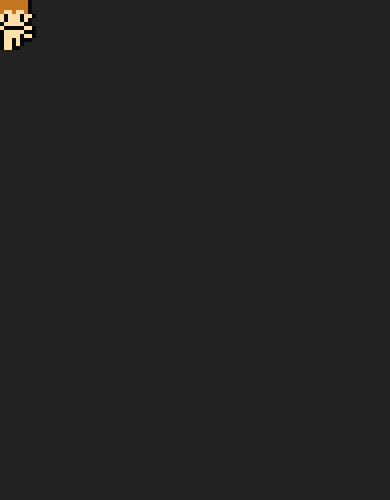
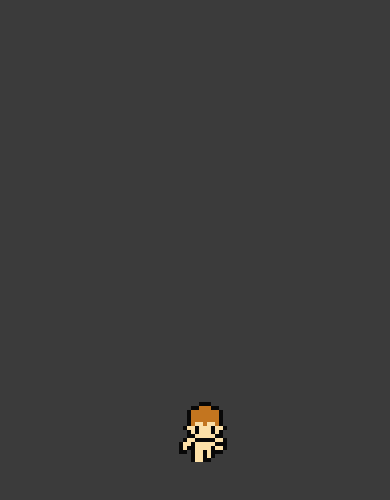
Before and after one commit to JayyTime/game-base, an Angular app: page / in a window 390 px wide. Shown: the top 500 px of the page. Built offline with nearby package versions, Linux system fonts and the light colour scheme.

Commit message:
bewegung & animation funktionieren

```diff
--- a/src/app/characters/player/player.component.html
+++ /dev/null
@@ -1 +0,0 @@
-<div class="character" placeholder="character"></div>
--- a/src/app/characters/player/player.component.scss
+++ /dev/null
@@ -1,8 +0,0 @@
-.character {
-  height: 16px;
-  width: 16px;
-  image-rendering: pixelated;
-  background-image: url("../../../assets/nackter-mann-sprite.png");
-  background-repeat: no-repeat;
-  transform: scale(4);
-}
--- a/src/app/characters/player/player.component.ts
+++ /dev/null
@@ -1,65 +0,0 @@
-import { Component, HostListener } from '@angular/core';
-
-@Component({
-  selector: 'app-player',
-  standalone: true,
-  imports: [],
-  templateUrl: './player.component.html',
-  styleUrl: './player.component.scss',
-})
-export class PlayerComponent {
-  position = { x: 500, y: 500 };
-  frameIndex = 0; // Aktueller Frame der Animation
-  totalFrames = 3; // Gesamtzahl der Frames in der Gehanimation
-  frameWidthAndHeight = 16; // Breite eines Frames
-  direction = 0;
-
-  ngOnInit(): void {
-    this.loop();
-  }
-
-  @HostListener('window:keydown', ['$event'])
-  handleKeyboardEvent(event: KeyboardEvent) {
-    const speed = 5;
-    switch (event.key) {
-      case 'w':
-        this.position.y -= speed;
-        this.direction = 3;
-        this.animate();
-        break;
-      case 's':
-        this.position.y += speed;
-        this.direction = 0;
-        this.animate();
-        break;
-      case 'a':
-        this.position.x -= speed;
-        this.direction = 1;
-        this.animate();
-        break;
-      case 'd':
-        this.position.x += speed;
-        this.direction = 2;
-        this.animate();
-        break;
-    }
-  }
-
-  animate() {
-    this.frameIndex = (this.frameIndex + 1) % this.totalFrames; // Nächster Frame
-    const posX = this.frameIndex * this.frameWidthAndHeight;
-    const posY = this.direction * this.frameWidthAndHeight;
-    const character = document.querySelector('.character');
-    if (character) {
-      character.setAttribute(
-        'style',
-        `background-position: -${posX}px -${posY}px; left: ${this.position.x}px; top: ${this.position.y}px;`
-      );
-    }
-  }
-
-  loop = () => {
-    requestAnimationFrame(this.loop);
-    // Hier könnte Logik für kontinuierliche Animationen oder Bewegungen hinzugefügt werden
-  };
-}
--- a/src/app/pages/home/home.component.html
+++ b/src/app/pages/home/home.component.html
@@ -1,3 +1,3 @@
 <div class="game-field">
-    <app-player />
+  <div class="character"></div>
 </div>
--- a/src/app/pages/home/home.component.scss
+++ b/src/app/pages/home/home.component.scss
@@ -1,8 +1,23 @@
-.game-field {
-  display: grid;
-  margin: 0;
-  width: 98vw;
-  height: 98vh;
-  background-color: #222;
-  padding: 10px;
+.game-area {
+  position: relative;
+  width: 100%; /* oder eine feste Breite, je nach Bedarf */
+  height: 500px; /* oder eine feste Höhe, je nach Bedarf */
+  border: 1px solid #ccc; /* Optional, um das Spielfeld sichtbar zu machen */
 }
+
+// .character {
+  // width: 48px; /* Breite eines Frames */
+  // height: 64px; /* Höhe eines Frames */
+  // background-image: url('/assets/your-sprite-sheet.png');
+  // background-repeat: no-repeat;
+// }
+
+.character {
+  position: absolute;
+  height: 16px;
+  width: 16px;
+  image-rendering: pixelated;
+  background-image: url("../../../assets/nackter-mann-sprite.png");
+  background-repeat: no-repeat;
+  transform: scale(4);
+}
--- a/src/app/pages/home/home.component.ts
+++ b/src/app/pages/home/home.component.ts
@@ -1,13 +1,73 @@
-import { Component } from '@angular/core';
-import { PlayerComponent } from '../../characters/player/player.component';
+import { Component, HostListener } from '@angular/core';
 
 @Component({
   selector: 'app-home',
   standalone: true,
   templateUrl: './home.component.html',
   styleUrl: './home.component.scss',
-  imports: [PlayerComponent],
+  imports: [],
 })
 export class HomeComponent {
-  position = { x: 1000, y: 1000 }; // Startposition des Charakters
+  position = { x: window.innerWidth/2, y: window.innerHeight/2 }; // Position des Charakters
+  frameIndex = 0; // Aktueller Frame der Animation
+  totalFrames = 3; // Gesamtzahl der Frames in der Gehanimation
+  frameWidthAndHeight = 16; // Breite eines Frames
+  direction = 0;
+
+  ngOnInit(): void {
+    this.updatePosition();
+    this.loop();
+  }
+  updatePosition() {
+    const character = document.querySelector('.character') as HTMLElement;
+    if (character) {
+      character.style.left = `${this.position.x}px`;
+      character.style.top = `${this.position.y}px`;
+    }
+  }
+
+  @HostListener('window:keydown', ['$event'])
+  handleKeyboardEvent(event: KeyboardEvent) {
+    const speed = 5;
+    switch (event.key) {
+      case 'w':
+        this.position.y -= speed;
+        this.direction = 3;
+        this.animate();
+        break;
+      case 's':
+        this.position.y += speed;
+        this.direction = 0;
+        this.animate();
+        break;
+      case 'a':
+        this.position.x -= speed;
+        this.direction = 1;
+        this.animate();
+        break;
+      case 'd':
+        this.position.x += speed;
+        this.direction = 2;
+        this.animate();
+        break;
+    }
+  }
+
+  animate() {
+    this.frameIndex = (this.frameIndex + 1) % this.totalFrames; // Nächster Frame
+    const posX = this.frameIndex * this.frameWidthAndHeight;
+    const posY = this.direction * this.frameWidthAndHeight;
+    const character = document.querySelector('.character');
+    if (character) {
+      character.setAttribute(
+        'style',
+        `background-position: -${posX}px -${posY}px; left: ${this.position.x}px; top: ${this.position.y}px;`
+      );
+    }
+  }
+
+  loop = () => {
+    requestAnimationFrame(this.loop);
+    // Hier könnte Logik für kontinuierliche Animationen oder Bewegungen hinzugefügt werden
+  };
 }
--- a/src/styles.scss
+++ b/src/styles.scss
@@ -1,8 +1,9 @@
-.html, body{
+.html,
+body {
   margin: 0;
   padding: 0;
   background-color: #3b3b3b;
-    display: flex;
+  // display: flex;
   justify-content: center;
   align-items: center;
   height: 100%;
```
Also changed, not shown: src/assets/gdb-keyboard-2.png (added), 1 other file (tests, documents, lock files or other folders). Lines whose indentation alone changed are shown as unchanged.
